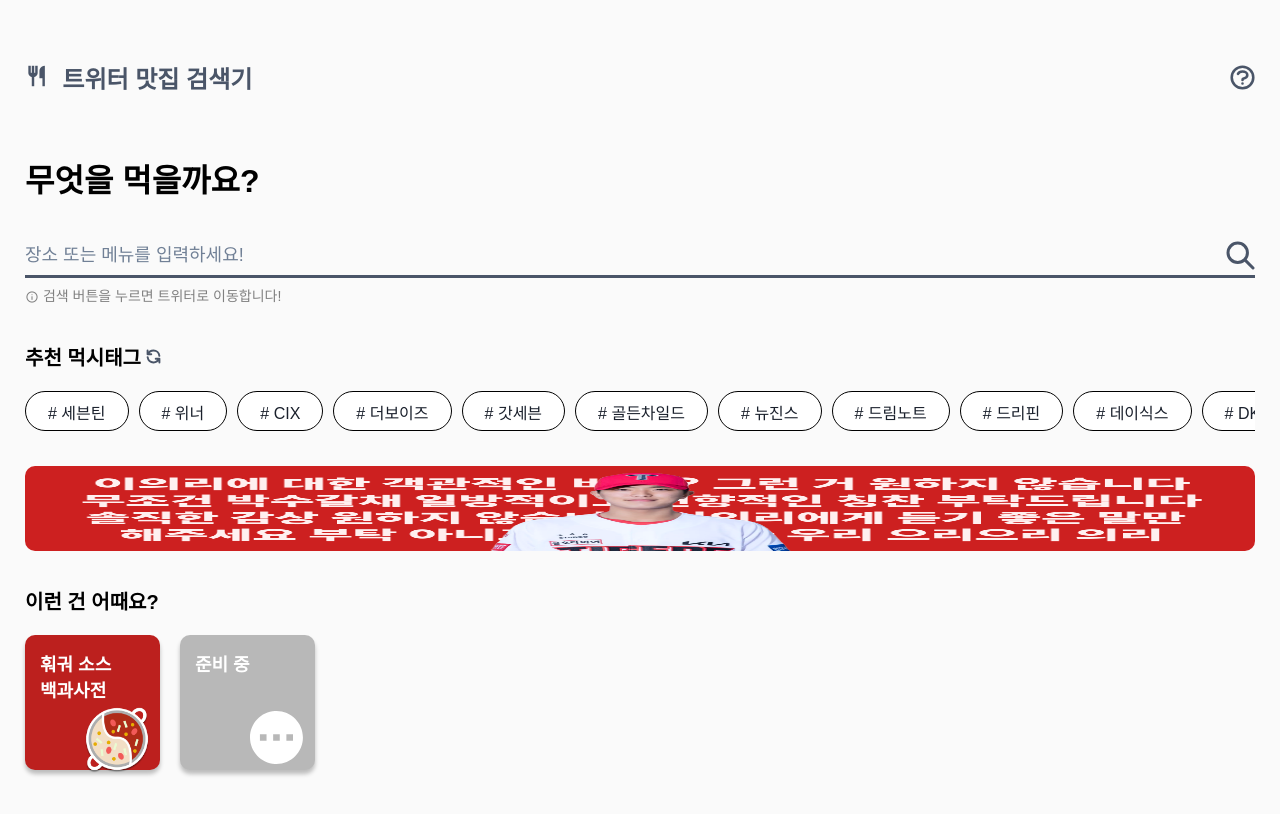
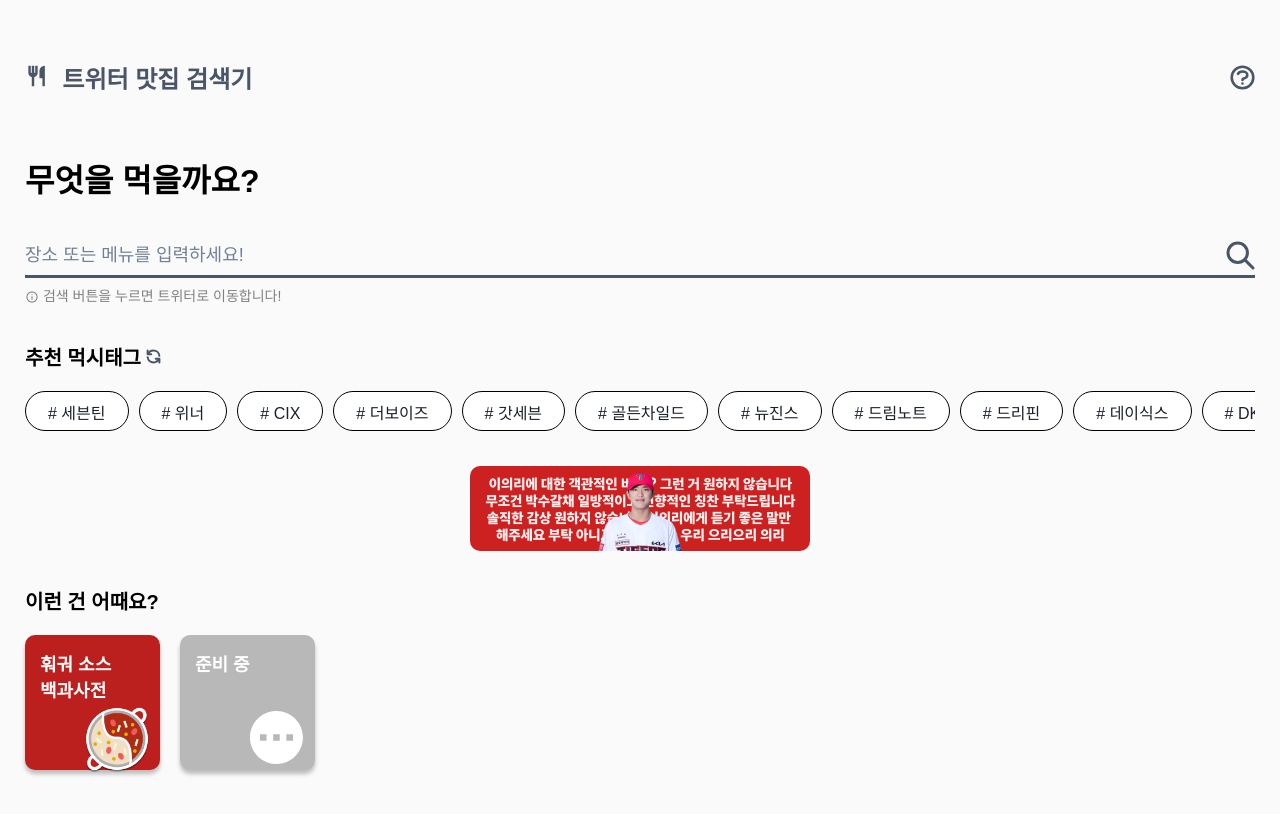
Before and after one commit to innerstella/new-twitter-michelin, a React (Create React App) app: page / in a window 1280 px wide. Shown: the top 814 px of the page. Built offline with nearby package versions, Linux system fonts and the light colour scheme.

Commit message:
💄 배너 크기 수정

```diff
--- a/src/pages/home/components/Banner.tsx
+++ b/src/pages/home/components/Banner.tsx
@@ -37,8 +37,8 @@
 
 const BannerContainer = styled.div`
   .banner {
+    width: 340px;
     height: 85px;
     border-radius: 10px;
-    width: 100%;
   }
 `;
--- a/src/pages/home/index.tsx
+++ b/src/pages/home/index.tsx
@@ -17,8 +17,9 @@
         <div className="margin35"></div>
         <Group />
         <div className="margin35"></div>
-
-        <Banner />
+        <center>
+          <Banner />
+        </center>
         <div className="margin35"></div>
         <Content />
         <div className="margin120"></div>
```
